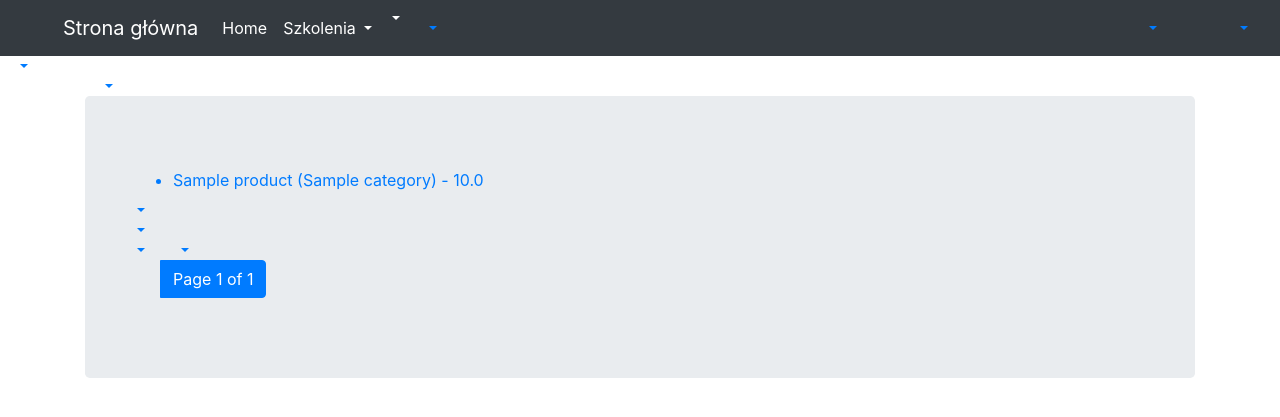
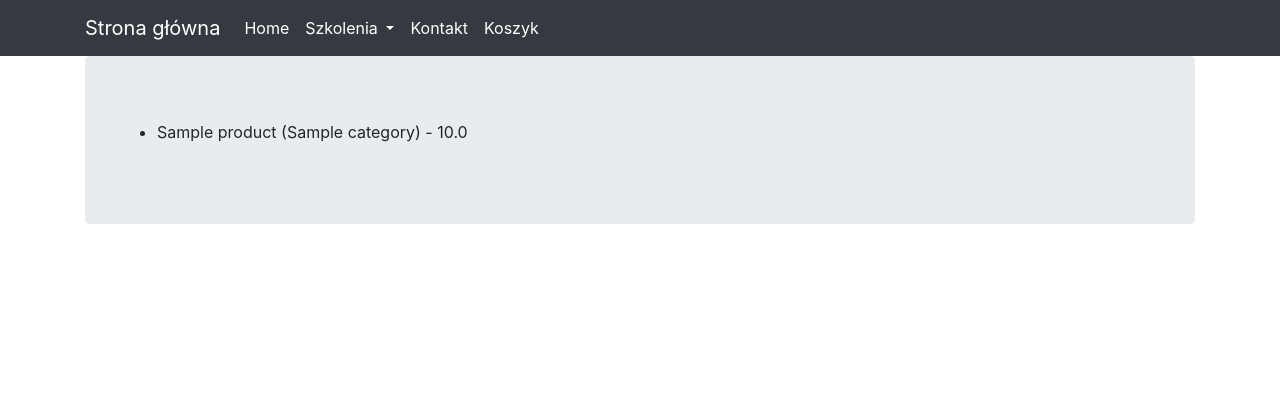
Before and after one commit to MarcinH91/Bhp_project, a Django app: template Bhp_project/templates/index.html in a window 1280 px wide. Shown: the top 417 px of the page. Run offline with Django 3.2, Linux system fonts and the light colour scheme; tables that the repository leaves empty hold one stand-in row (values such as "Sample post"); the template is opened without the code that fills it: values that come from a table or form of the project are taken from there, most other values are stand-ins (such as "Sample title", 1, 10 or a date in 2020); some libraries are stand-ins or nearby versions.

Commit message:
Modify base.html and index.html

```diff
--- a/Bhp_project/templates/base.html
+++ b/Bhp_project/templates/base.html
@@ -27,35 +27,15 @@
             <div class="nav-item dropdown">
               <a class="nav-link active dropdown-toggle" href="#" data-toggle="dropdown">
                 Szkolenia
-{#              </a>#}
-{#              <div class="dropdown-menu">#}
-{#                <a class="dropdown-item" href="{% url 'core:movie_list' %}">List</a>#}
-{#                <a class="dropdown-item" href="{% url 'core:movie_create' %}">Create</a>#}
-{#              </div>#}
+              </a>
             </div>
+            <a class="nav-item nav-link active" href="/">
+              Kontakt
+            </a>
+            <a class="nav-item nav-link active" href="/">
+              Koszyk
+            </a>
           </div>
-{#          <div class="navbar-nav ml-auto">#}
-{#            <div class="nav-item dropdown">#}
-{#              {% if user.is_authenticated %}#}
-{#                <a class="nav-link active dropdown-toggle" href="#" data-toggle="dropdown">#}
-{#                  {% if user.first_name %}Hello, {{ user.first_name }}!#}
-{#                  {% else %}Hello, {{ user.username }}!{% endif %}#}
-{#                </a>#}
-{#                <div class="dropdown-menu dropdown-menu-right">#}
-{#                  <a class="dropdown-item text-right" href="{% url 'accounts:logout' %}">Logout</a>#}
-{#                  <a class="dropdown-item text-right" href="{% url 'accounts:password_change' %}">Password change</a>#}
-{#                </div>#}
-{#              {% else %}#}
-{#                <a class="nav-link active dropdown-toggle" href="#" data-toggle="dropdown">#}
-{#                  You are not logged in.#}
-{#                </a>#}
-{#                <div class="dropdown-menu dropdown-menu-right">#}
-{#                  <a class="dropdown-item text-right" href="{% url 'accounts:login' %}">Login</a>#}
-{#                  <a class="dropdown-item text-right" href="{% url 'accounts:sign_up' %}">Sign Up!</a>#}
-{#                </div>#}
-{#              {% endif %}#}
-{#            </div>#}
-{#          </div>#}
         </div>
       </div>
     </nav>
--- a/Bhp_project/templates/index.html
+++ b/Bhp_project/templates/index.html
@@ -10,36 +10,4 @@
     {% endfor %}
   </ul>
 
-  <nav aria-label="Page navigation example">
-    <ul class="pagination">
-      {% if page_obj.has_previous %}
-        <li class="page-item">
-          <a class="page-link" href="?page=1">First</a>
-        </li>
-        <li class="page-item">
-          <a class="page-link" href="?page={{ page_obj.previous_page_number }}">
-            Previous
-          </a>
-        </li>
-      {% endif %}
-      <li class="page-item active">
-        <a class="page-link" href="#">
-          Page {{ page_obj.number }} of {{ page_obj.paginator.num_pages }}
-        </a>
-      </li>
-      {% if page_obj.has_next %}
-        <li class="page-item">
-          <a class="page-link" href="?page={{ page_obj.next_page_number }}">
-            Next
-          </a>
-        </li>
-        <li class="page-item">
-          <a class="page-link" href="?page={{ page_obj.paginator.num_pages }}">
-            Last
-          </a>
-        </li>
-      {% endif %}
-    </ul>
-  </nav>
-
 {% endblock %}
```
